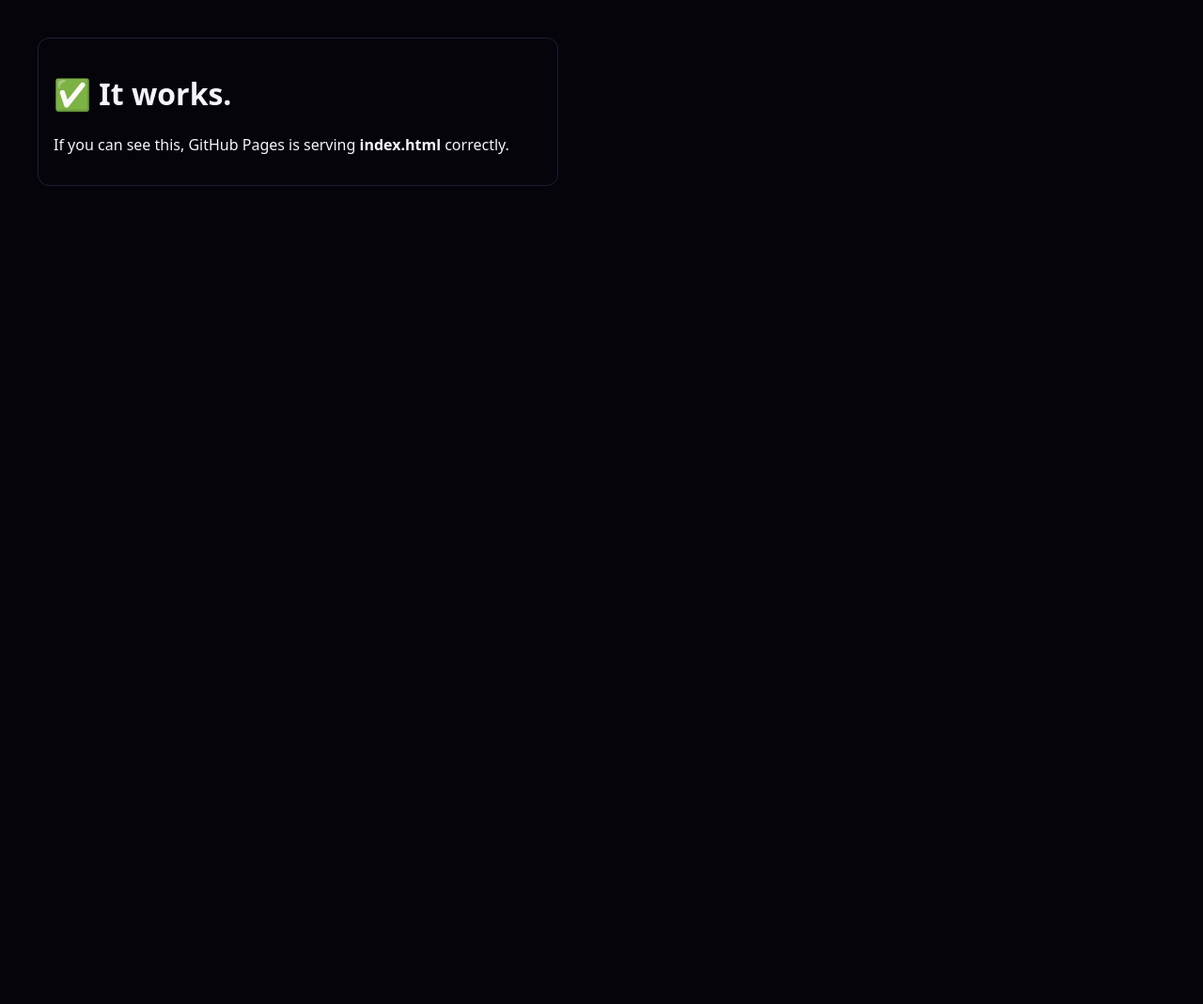
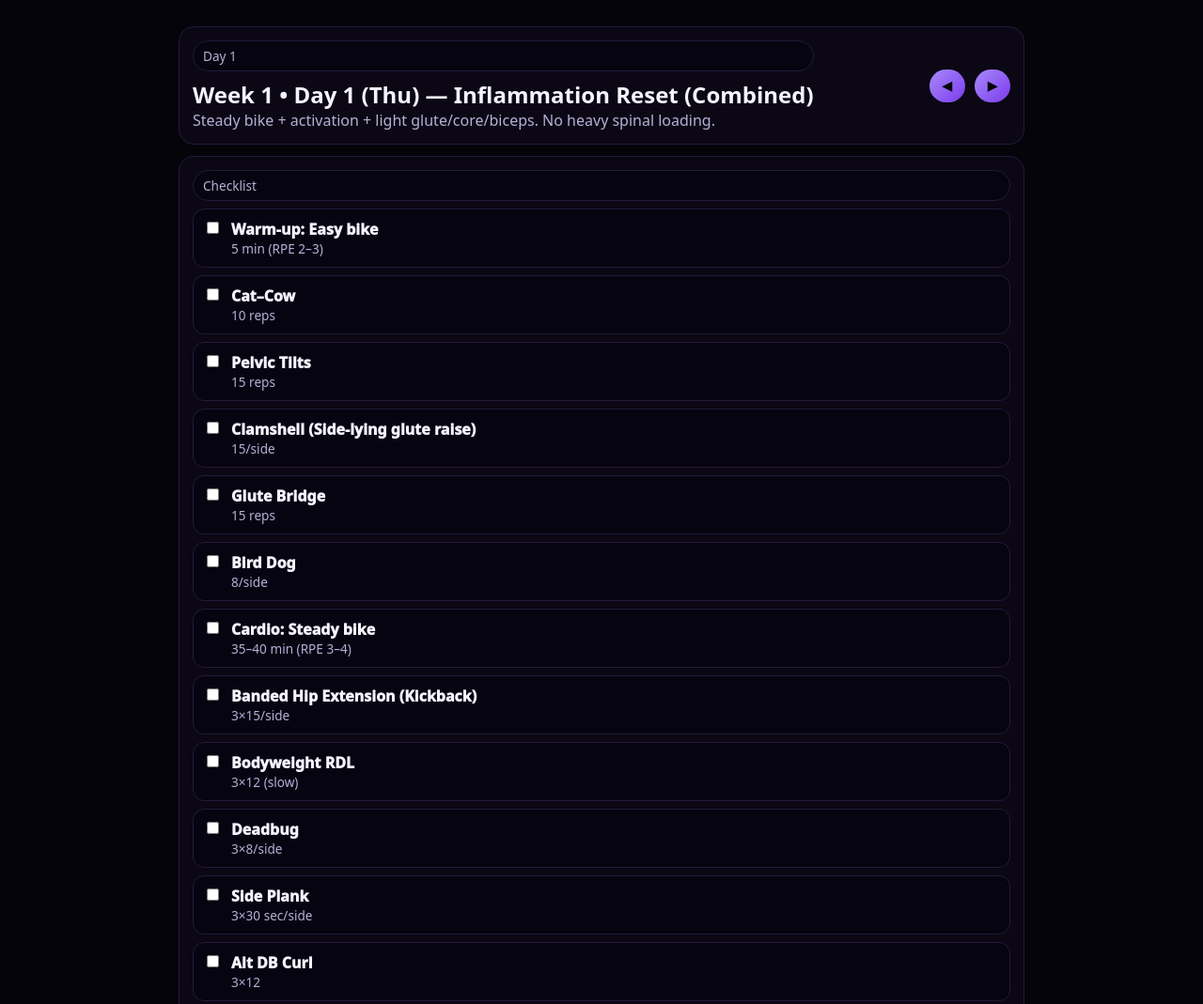
Before and after one commit to sassyun1crn/workout-app, a plain HTML site: page index.html in a window 1280 px wide. Shown: the top 1069 px of the page at 94% size. Before the commit the page ends 800 px from the top, so only its background shows below. Drawn offline with Linux system fonts and the light colour scheme.

Commit message:
Update index.html

```diff
--- a/index.html
+++ b/index.html
@@ -1,18 +1,162 @@
 <!doctype html>
-<html>
+<html lang="en">
 <head>
-  <meta charset="utf-8">
-  <meta name="viewport" content="width=device-width, initial-scale=1">
-  <title>Workout App Test</title>
+  <meta charset="utf-8"/>
+  <meta name="viewport" content="width=device-width,initial-scale=1"/>
+  <meta name="theme-color" content="#05040a"/>
+  <title>Workout App</title>
+
+  <!-- PWA -->
+  <link rel="manifest" href="manifest.json">
   <style>
-    body{font-family:system-ui;margin:40px;background:#05040a;color:#f5f3ff}
-    .box{padding:16px;border:1px solid #231a3a;border-radius:12px;max-width:520px}
+    :root{--bg:#05040a;--card:#0b0714;--ink:#f5f3ff;--muted:#b6b0d6;--line:#231a3a;--teal:#2dd4bf;--purple:#a78bfa;--chip:#060411;}
+    body{margin:0;font-family:system-ui,-apple-system,Segoe UI,Roboto,sans-serif;background:var(--bg);color:var(--ink);}
+    .wrap{max-width:900px;margin:0 auto;padding:16px;}
+    .card{background:var(--card);border:1px solid var(--line);border-radius:16px;padding:14px;margin:12px 0;}
+    .row{display:flex;gap:10px;flex-wrap:wrap;align-items:center;justify-content:space-between;}
+    .pill{background:var(--chip);border:1px solid var(--line);border-radius:999px;padding:6px 10px;color:var(--muted);font-size:.85rem;}
+    .btn{border:0;border-radius:999px;padding:10px 14px;font-weight:900;cursor:pointer;}
+    .btn.teal{background:linear-gradient(135deg,var(--teal),#14b8a6);color:#05040a;}
+    .btn.purple{background:linear-gradient(135deg,var(--purple),#7c3aed);color:#05040a;}
+    .item{display:flex;gap:10px;align-items:flex-start;background:var(--chip);border:1px solid var(--line);padding:10px;border-radius:12px;margin:8px 0;}
+    .item .name{font-weight:950}
+    .item .meta{color:var(--muted);font-size:.85rem}
+    textarea{width:100%;min-height:90px;background:#05040a;color:var(--ink);border:1px solid var(--line);border-radius:12px;padding:10px 12px;font-weight:700;}
   </style>
 </head>
 <body>
-  <div class="box">
-    <h1>✅ It works.</h1>
-    <p>If you can see this, GitHub Pages is serving <b>index.html</b> correctly.</p>
+<div class="wrap">
+  <div class="card">
+    <div class="row">
+      <div>
+        <div class="pill" id="dayPill">Day</div>
+        <h2 style="margin:8px 0 0" id="title">Loading…</h2>
+        <div style="color:var(--muted)" id="desc"></div>
+      </div>
+      <div class="row">
+        <button class="btn purple" id="prev">◀</button>
+        <button class="btn purple" id="next">▶</button>
+      </div>
+    </div>
   </div>
+
+  <div class="card">
+    <div class="pill">Checklist</div>
+    <div id="list"></div>
+  </div>
+
+  <div class="card">
+    <div class="pill">Notes (autosaved)</div>
+    <textarea id="notes" placeholder="Back/leg, weights used, RPE, how you felt…"></textarea>
+  </div>
+
+  <div class="card">
+    <div class="row">
+      <button class="btn teal" id="installTip">iPhone install: Safari → Share → Add to Home Screen</button>
+    </div>
+  </div>
+</div>
+
+<script>
+const PROGRAM = [
+  {
+    title:"Week 1 • Day 1 (Thu) — Inflammation Reset (Combined)",
+    desc:"Steady bike + activation + light glute/core/biceps. No heavy spinal loading.",
+    items:[
+      ["Warm-up: Easy bike","5 min (RPE 2–3)"],
+      ["Cat–Cow","10 reps"],
+      ["Pelvic Tilts","15 reps"],
+      ["Clamshell (Side-lying glute raise)","15/side"],
+      ["Glute Bridge","15 reps"],
+      ["Bird Dog","8/side"],
+      ["Cardio: Steady bike","35–40 min (RPE 3–4)"],
+      ["Banded Hip Extension (Kickback)","3×15/side"],
+      ["Bodyweight RDL","3×12 (slow)"],
+      ["Deadbug","3×8/side"],
+      ["Side Plank","3×30 sec/side"],
+      ["Alt DB Curl","3×12"],
+      ["Hammer Curl","2×15"],
+      ["Cooldown: Figure-4 + hip flexor stretch","5 min + 4-in/6-out breathing"]
+    ]
+  },
+  {
+    title:"Week 1 • Day 2 (Fri) — Dual Day A",
+    desc:"AM lift (hip thrust/RDL/lunge + core + biceps). PM steady bike.",
+    items:[
+      ["AM Warm-up: Easy bike","5 min"],
+      ["Clamshell","15/side"],
+      ["Glute Bridge","15"],
+      ["Bird Dog","8/side"],
+      ["Pelvic Tilts","12"],
+      ["Barbell Hip Thrust","4×8 (moderate, 2 reps in reserve)"],
+      ["Barbell RDL (rack)","3×8 (slow)"],
+      ["Step-back DB Lunge (short stride)","3×8/side"],
+      ["Pallof Press","3×12/side"],
+      ["Barbell Curl","3×8"],
+      ["Hammer Curl","3×10"],
+      ["PM Cardio: Bike","45–60 min steady (RPE 4–5)"]
+    ]
+  }
+];
+
+const KEY="workout_app_state_v1";
+
+function load(){ try{return JSON.parse(localStorage.getItem(KEY)||"{}")}catch{return {}} }
+function save(s){ localStorage.setItem(KEY, JSON.stringify(s)); }
+
+const elTitle=document.getElementById("title");
+const elDesc=document.getElementById("desc");
+const elList=document.getElementById("list");
+const elNotes=document.getElementById("notes");
+const elPill=document.getElementById("dayPill");
+
+let state=load();
+if(typeof state.day!=="number") state.day=0;
+if(!state.checks) state.checks={};
+if(!state.notes) state.notes={};
+
+function render(){
+  const d=state.day;
+  const day=PROGRAM[d];
+  elPill.textContent = `Day ${d+1}`;
+  elTitle.textContent = day.title;
+  elDesc.textContent = day.desc;
+
+  elList.innerHTML="";
+  day.items.forEach((it,i)=>{
+    const key=`d${d}_i${i}`;
+    const checked=!!state.checks[key];
+    const div=document.createElement("div");
+    div.className="item";
+    div.innerHTML = `
+      <input type="checkbox" ${checked?"checked":""}>
+      <div>
+        <div class="name">${it[0]}</div>
+        <div class="meta">${it[1]}</div>
+      </div>`;
+    div.querySelector("input").onchange=(e)=>{
+      state.checks[key]=e.target.checked;
+      save(state);
+    };
+    elList.appendChild(div);
+  });
+
+  elNotes.value = state.notes[`d${d}`] || "";
+  elNotes.oninput=()=>{
+    state.notes[`d${d}`]=elNotes.value;
+    save(state);
+  };
+}
+
+document.getElementById("prev").onclick=()=>{ state.day=Math.max(0,state.day-1); save(state); render(); };
+document.getElementById("next").onclick=()=>{ state.day=Math.min(PROGRAM.length-1,state.day+1); save(state); render(); };
+
+if("serviceWorker" in navigator){
+  navigator.serviceWorker.register("./sw.js").catch(()=>{});
+}
+
+save(state);
+render();
+</script>
 </body>
 </html>
```
